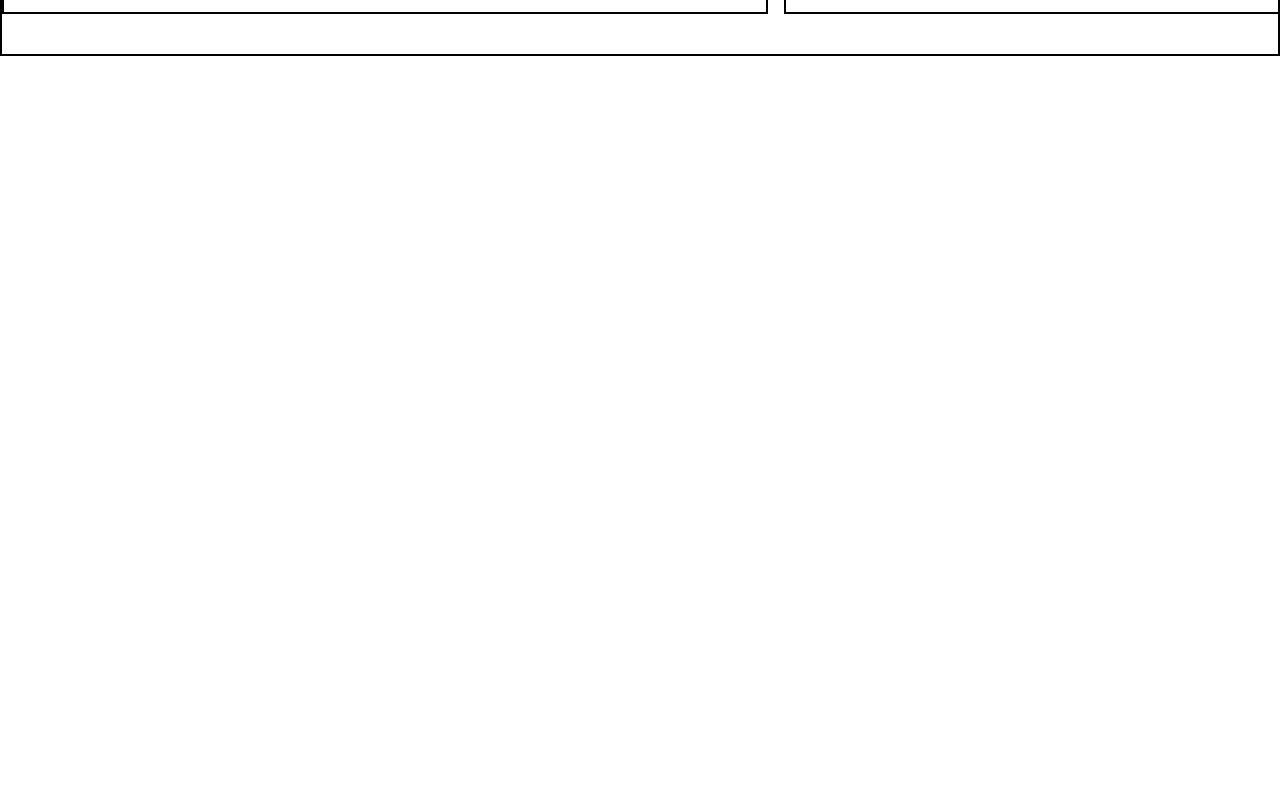
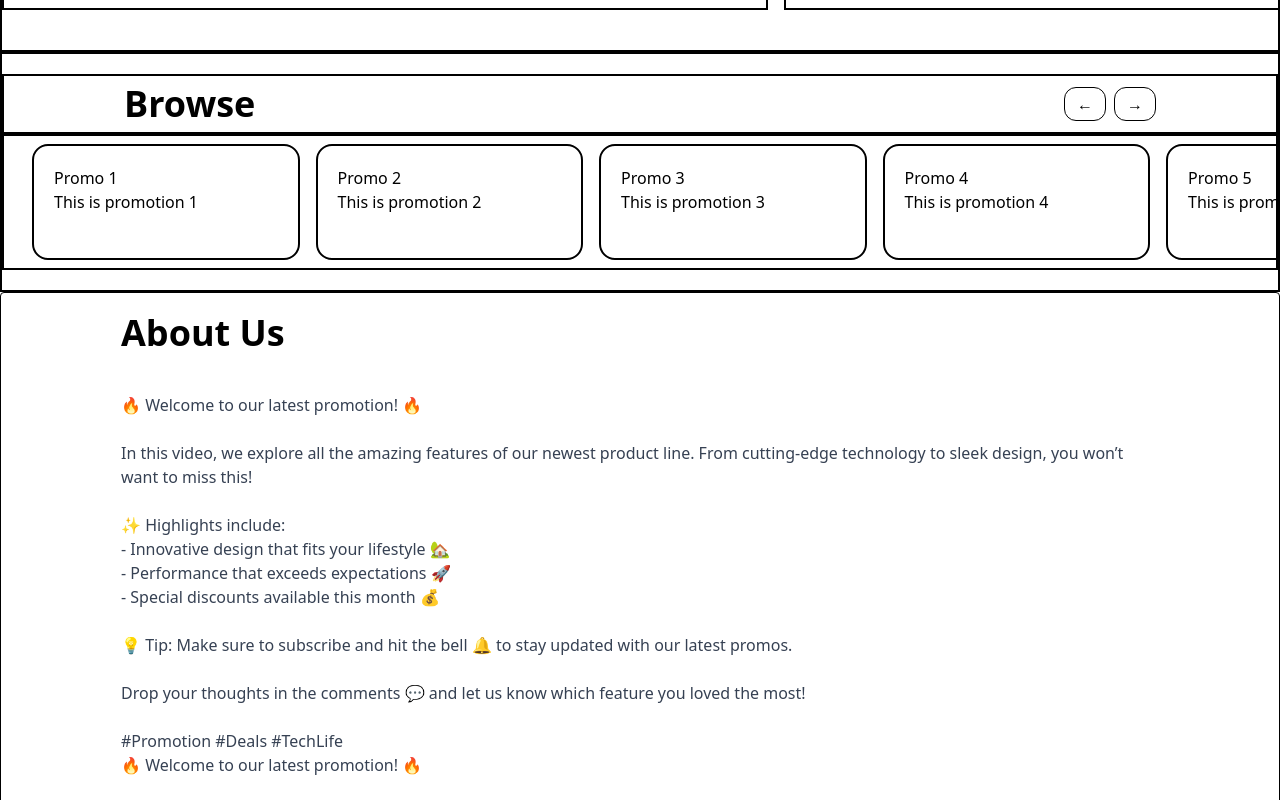
Before and after one commit to AnshuGupta23/testReact, a React (Vite) app: page / in a window 1280 px wide. Shown: the part 580-1380 px from the top of the page. Before the commit the page ends 800 px from the top, so only its background shows below. Built offline with nearby package versions, Linux system fonts and the light colour scheme; no server answers.

Commit message:
added Browse, Browse card, description, header

```diff
--- a/package.json
+++ b/package.json
@@ -19,6 +19,7 @@
     "parcel": "^2.16.4",
     "postcss": "^8.5.6",
     "tailwind": "^4.0.0",
+    "tailwind-scrollbar-hide": "^4.0.0",
     "tailwindcss": "^4.1.18"
   },
   "dependencies": {
--- a/src/App.js
+++ b/src/App.js
@@ -1,6 +1,8 @@
 import { createRoot } from "react-dom/client";
-import Header from "../components/Header";
-import Promotion from "../components/Promotion";
+import Header from "./components/Header";
+import Promotion from "./components/Promotion";
+import Browse from "./components/Browse";
+import Description from "./components/Description";
 import UserContext from "../utilities/UserContext";
 import useLoggedInUser from "../utilities/useLoggedInUser";
 
@@ -12,6 +14,8 @@ const AppLayout = () => {
       <div>
         <Header />
         <Promotion />
+        <Browse />
+        <Description />
       </div>
     </UserContext.Provider>
   );
--- /dev/null
+++ b/src/components/Browse.js
@@ -0,0 +1,64 @@
+import { useRef } from "react";
+import BrowseCard from "./BrowseCard";
+
+const promotions = [
+  { id: 1, title: "Promo 1", description: "This is promotion 1" },
+  { id: 2, title: "Promo 2", description: "This is promotion 2" },
+  { id: 3, title: "Promo 3", description: "This is promotion 3" },
+  { id: 4, title: "Promo 4", description: "This is promotion 4" },
+  { id: 5, title: "Promo 5", description: "This is promotion 5" },
+  { id: 10, title: "Promo 1", description: "This is promotion 1" },
+  { id: 20, title: "Promo 2", description: "This is promotion 2" },
+  { id: 30, title: "Promo 3", description: "This is promotion 3" },
+  { id: 40, title: "Promo 4", description: "This is promotion 4" },
+  { id: 50, title: "Promo 5", description: "This is promotion 5" },
+];
+
+const Browse = () => {
+  const scrollRef = useRef(null);
+
+  const scrollLeft = () => {
+    scrollRef.current.scrollBy({
+      left: -400,
+      behavior: "smooth",
+    });
+  };
+
+  const scrollRight = () => {
+    scrollRef.current.scrollBy({
+      left: 400,
+      behavior: "smooth",
+    });
+  };
+
+  return (
+    <div className="border-2 py-5 h-60 flex flex-col">
+      <div className="flex items-center px-30 border-2 justify-between py-2">
+        <h1 className="text-4xl font-bold">Browse</h1>
+        <div className="flex gap-2">
+          <button
+            onClick={scrollLeft}
+            className="px-3 py-1 border rounded-xl hover:bg-gray-100">
+            ←
+          </button>
+          <button
+            onClick={scrollRight}
+            className="px-3 py-1 border rounded-xl hover:bg-gray-100 ">
+            →
+          </button>
+        </div>
+      </div>
+      <div
+        ref={scrollRef}
+        className="flex-1 border-2 px-7 py-2 flex overflow-x-auto gap-4">
+        {promotions.map((promo) => (
+          <div key={promo.id} className="shrink-0 w-[22%]">
+            <BrowseCard title={promo.title} description={promo.description} />
+          </div>
+        ))}
+      </div>
+    </div>
+  );
+};
+
+export default Browse;
--- /dev/null
+++ b/src/components/BrowseCard.js
@@ -0,0 +1,12 @@
+const BrowseCard = (props) => {
+  return (
+    <div className="border-2 h-full cursor-pointer rounded-2xl">
+      <div className="p-5">
+        <h1>{props.title}</h1>
+        <h1>{props.description}</h1>
+      </div>
+    </div>
+  );
+};
+
+export default BrowseCard;
--- /dev/null
+++ b/src/components/Description.js
@@ -0,0 +1,55 @@
+const Description = () => {
+  const text = `
+🔥 Welcome to our latest promotion! 🔥
+
+In this video, we explore all the amazing features of our newest product line. From cutting-edge technology to sleek design, you won’t want to miss this!
+
+✨ Highlights include:
+- Innovative design that fits your lifestyle 🏡
+- Performance that exceeds expectations 🚀
+- Special discounts available this month 💰
+
+💡 Tip: Make sure to subscribe and hit the bell 🔔 to stay updated with our latest promos.
+
+Drop your thoughts in the comments 💬 and let us know which feature you loved the most!
+
+#Promotion #Deals #TechLife
+🔥 Welcome to our latest promotion! 🔥
+
+In this video, we explore all the amazing features of our newest product line. From cutting-edge technology to sleek design, you won’t want to miss this!
+
+✨ Highlights include:
+- Innovative design that fits your lifestyle 🏡
+- Performance that exceeds expectations 🚀
+- Special discounts available this month 💰
+
+💡 Tip: Make sure to subscribe and hit the bell 🔔 to stay updated with our latest promos.
+
+Drop your thoughts in the comments 💬 and let us know which feature you loved the most!
+
+#Promotion #Deals #TechLife
+🔥 Welcome to our latest promotion! 🔥
+
+In this video, we explore all the amazing features of our newest product line. From cutting-edge technology to sleek design, you won’t want to miss this!
+
+✨ Highlights include:
+- Innovative design that fits your lifestyle 🏡
+- Performance that exceeds expectations 🚀
+- Special discounts available this month 💰
+
+💡 Tip: Make sure to subscribe and hit the bell 🔔 to stay updated with our latest promos.
+
+Drop your thoughts in the comments 💬 and let us know which feature you loved the most!
+
+#Promotion #Deals #TechLife
+  `;
+
+  return (
+    <div className="px-30 py-5 border rounded space-y-4">
+      <h2 className="text-4xl font-bold">About Us</h2>
+      <p className="whitespace-pre-wrap text-gray-700">{text}</p>
+    </div>
+  );
+};
+
+export default Description;
--- a/components/Header.js
+++ b/src/components/Header.js
@@ -1,11 +1,11 @@
 import { useContext } from "react";
-import UserContext from "../utilities/UserContext";
+import UserContext from "../../utilities/UserContext";
 
 const Header = () => {
   const { loggedInUser } = useContext(UserContext);
 
   return (
-    <div className="m-1 px-12 flex items-center shadow-sm text-sm">
+    <div className="sticky top-0 bg-white z-50 px-12 py-0.5 flex items-center shadow-md text-sm">
       <div className="ml-8 mx-2 p-1 cursor-pointer">
         <ul>Logo</ul>
       </div>
--- a/utilities/useLoggedInUser.js
+++ b/utilities/useLoggedInUser.js
@@ -1,6 +1,6 @@
 import { useEffect, useState } from "react";
 import { onAuthStateChanged } from "firebase/auth";
-import { auth } from "../components/firebase";
+import { auth } from "../src/components/firebase";
 
 const useLoggedInUser = () => {
   const [user, setUser] = useState(null);
```
Also changed, not shown: src/components/Profile.js (renamed from components/Profile.js), src/components/Promotion.js (renamed from components/Promotion.js), src/components/PromotionCard.js (renamed from components/PromotionCard.js), src/components/firebase.js (renamed from components/firebase.js), 1 other file (tests, documents, lock files or other folders).
